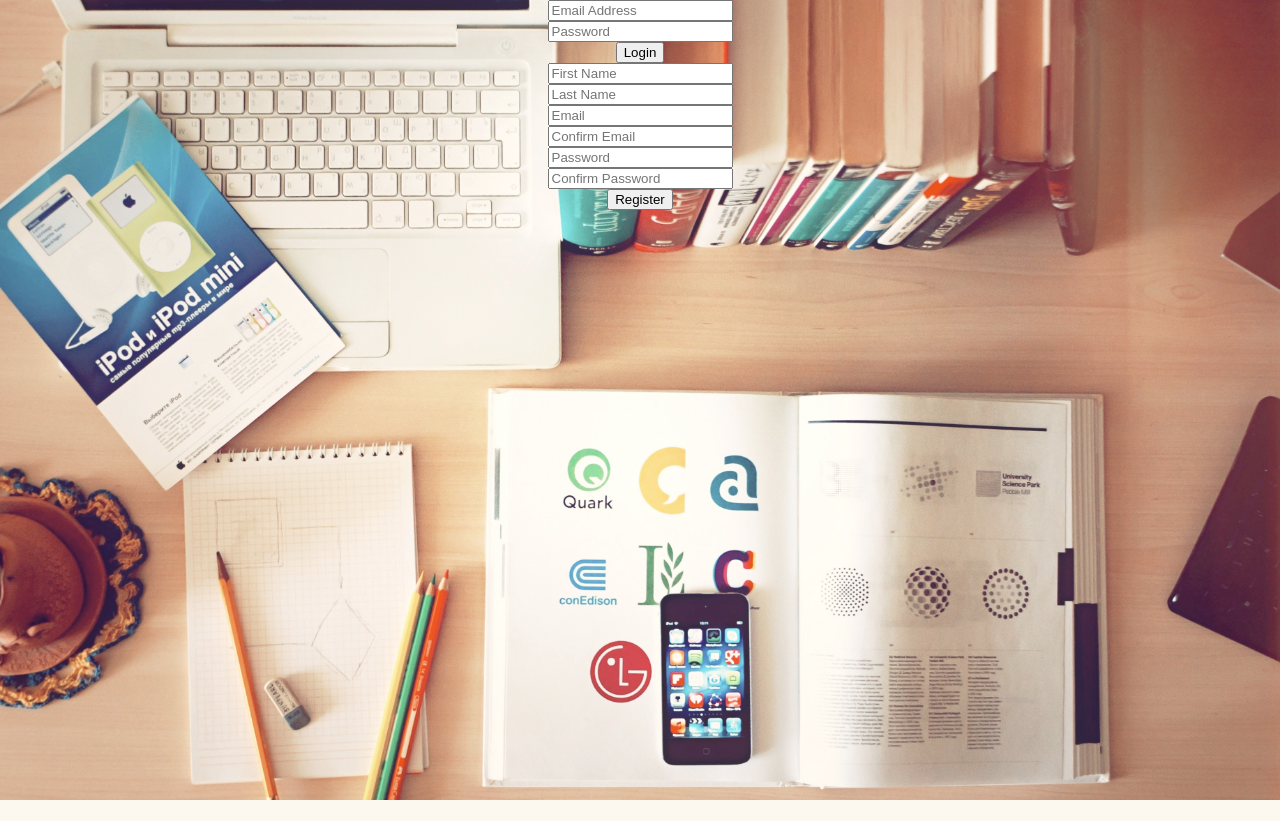
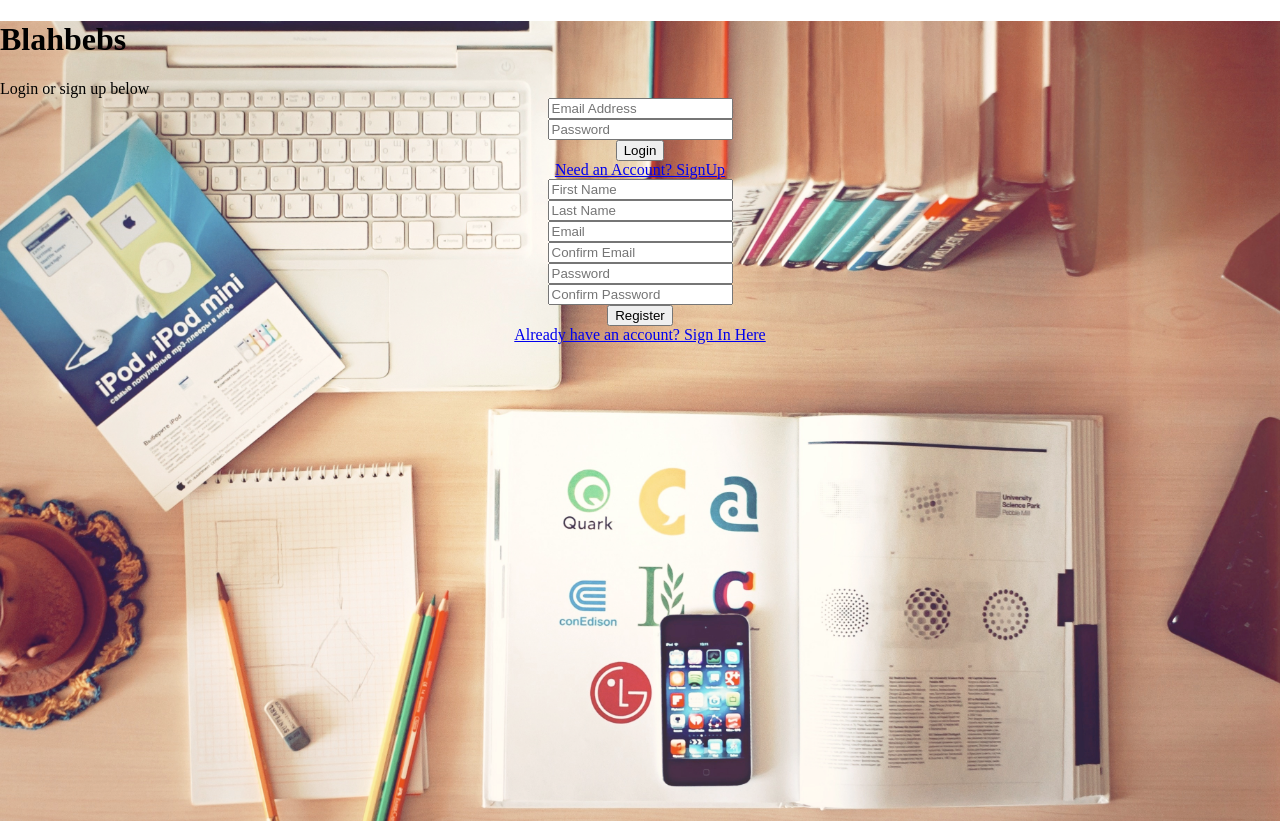
Before and after one commit to Raman077/Blahbebs, a PHP site: page /register.php in a window 1280 px wide. Before the commit the page ends 800 px from the top, so only its background shows below. Run offline with PHP 8.4, Linux system fonts and the light colour scheme.

Commit message:
Update register.php

```diff
--- a/register.php
+++ b/register.php
@@ -9,32 +9,65 @@ require 'includes/form_handlers/login_handler.php';
 <head>
 	<title>Welcome to Blahbebs</title>
 	<link rel="stylesheet" type="text/css" href="assets/css/register_style.css">
+	<script src="https://ajax.googleapis.com/ajax/libs/jquery/2.2.4/jquery.min.js"></script>
+	<script src="assets/js/register.js"></script>
+
 </head>
 <body>
-	<div class="wrapper">
 
-		<div class="login_box">
+	<?php
+
+	if (isset($_POST['register_button'])) {
+		echo '
+
+		<script>
+			$(document).ready(function(){
+				$("#first").hide();
+				$("#second").show();
+			})
+		</script>
+
+		'	;
+	}
+
+	?>
+<div class="wrapper">
 
 
+	<div class="login_box">
+		<div class="login_header">
+			<h1>Blahbebs</h1>
+			Login or sign up below
 
+		</div>
 
+		<div id="first" class="second">
 			<form action="register.php" method="POST">
 				<input type="email" name="log_email" placeholder="Email Address"
 
 				value= "<?php  if(isset($_SESSION['log_email'])){
-				echo($_SESSION['log_email']);}?>" required>
+									echo($_SESSION['log_email']);}
+
+						?>" required>
 
 				<br>
 				<input type="password" name="log_password" placeholder="Password">
 				<br>
+				<?php if(in_array("Email or password was incorrect<br>", $error_array)) echo "email or password incorrect";  ?>
 				<input type="submit" name="login_button" value="Login">
 				<br>
+				<a href="#" id="signup" class="signup">Need an Account? SignUp</a>
 
 
 				<?php
 					if(in_array('Email or password was incorrect', $error_array)) echo("Email or password was incorrect");
 				?>
 			</form>
+	    </div>
+
+
+	<div id="second" class="second">
+
 		<form action="register.php" method="POST">
 			<input type="text" name="reg_fname" placeholder="First Name" value= "<?php  if(isset($_SESSION['reg_fname'])){
 				echo($_SESSION['reg_fname']);}
@@ -82,12 +115,14 @@ require 'includes/form_handlers/login_handler.php';
 			<input type="submit" name="register_button" value="Register">
 			<br>
 			<?php
-			if(in_array("<span > You are all set !! Go ahead and login !</span><br>",$error_array )) echo "<span style='color: #14C800' > You are all set !! Go ahead and login !</span><br>";
+			if(in_array("<span style='color:#14CB00' > You are all set !! Go ahead and login !</span><br>",$error_array )) echo "<span style='color: #14C800' > You are all set !! Go ahead and login !</span><br>";
 			?>
 
+				<a href="#" id="signin" class="signin">Already have an account? Sign In Here</a>
+
 		</form>
-
-		</div>
+	</div>
+	</div>
 </div>
 </body>
 </html>
```
